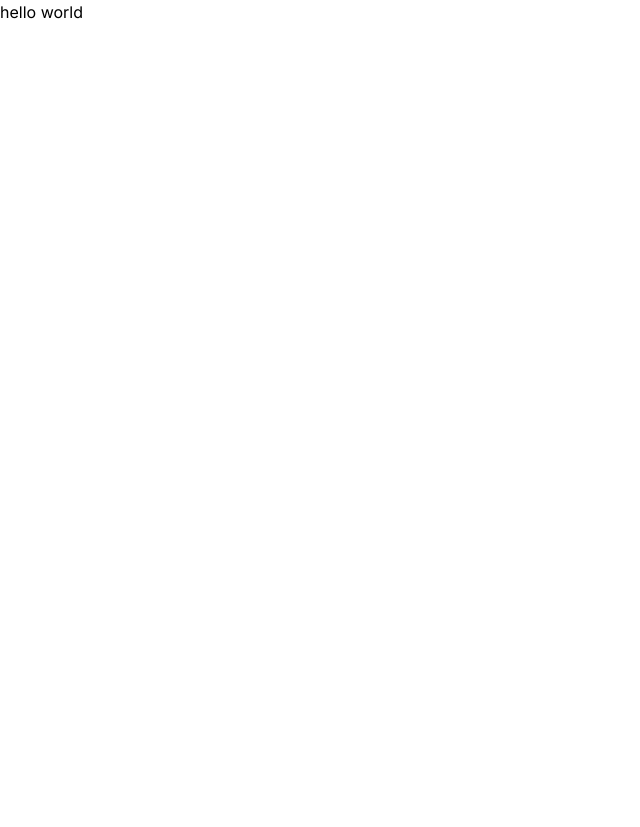
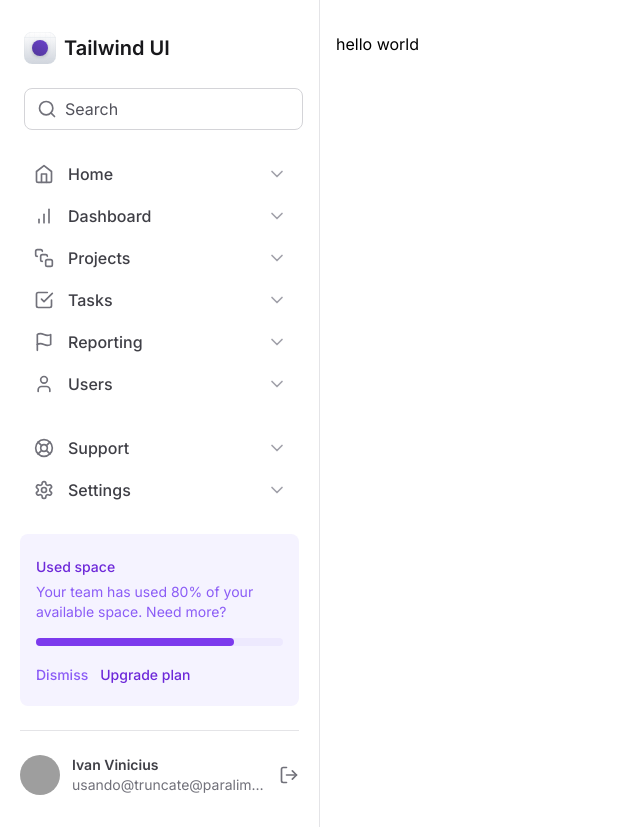
Before and after one commit to ivanvinicius/tailwind-course, a Next.js app: page / in a window 1280 px wide. Shown: the whole page, without its empty margins (0-640 px from the left). Before the commit the page ends 800 px from the top, so only its background shows below. Built offline with nearby package versions, Linux system fonts and the light colour scheme; grey boxes are pictures that could not be loaded.

Commit message:
:sparkles: sidebar

```diff
--- a/next.config.js
+++ b/next.config.js
@@ -1,4 +1,8 @@
 /** @type {import('next').NextConfig} */
-const nextConfig = {}
+const nextConfig = {
+  images: {
+    domains: ['github.com'],
+  },
+}
 
 module.exports = nextConfig
--- a/src/app/layout.tsx
+++ b/src/app/layout.tsx
@@ -1,6 +1,8 @@
 import './globals.css'
 import type { Metadata } from 'next'
 import { Inter } from 'next/font/google'
+
+import { Sidebar } from '~/components/sidebar'
 
 const inter = Inter({ subsets: ['latin'] })
 
@@ -9,14 +11,18 @@ export const metadata: Metadata = {
   description: 'Generated by create next app',
 }
 
-export default function RootLayout({
-  children,
-}: {
-  children: React.ReactNode
-}) {
+function RootLayout({ children }: { children: React.ReactNode }) {
   return (
     <html lang="en">
-      <body className={inter.className}>{children}</body>
+      <body className={inter.className}>
+        <div className="grid-cols-app grid min-h-screen">
+          <Sidebar />
+
+          <main className="px-4 pb-12 pt-8">{children}</main>
+        </div>
+      </body>
     </html>
   )
 }
+
+export default RootLayout
--- /dev/null
+++ b/src/components/input/index.tsx
@@ -0,0 +1,33 @@
+import { ComponentProps } from 'react'
+
+type RootProps = ComponentProps<'div'>
+type PrefixProps = ComponentProps<'div'>
+type ControlProps = ComponentProps<'input'>
+
+function InputRoot(props: RootProps) {
+  return (
+    <div
+      className="mx-1 flex w-full items-center gap-2 rounded-lg border border-zinc-300 px-3 py-2"
+      {...props}
+    />
+  )
+}
+
+function InputPrefix(props: PrefixProps) {
+  return <div {...props} />
+}
+
+function InputControl(props: ControlProps) {
+  return (
+    <input
+      className="flex w-full border-0 bg-transparent p-0 text-zinc-900 placeholder-zinc-600"
+      {...props}
+    />
+  )
+}
+
+export const Input = {
+  Root: InputRoot,
+  Prefix: InputPrefix,
+  Control: InputControl,
+}
--- /dev/null
+++ b/src/components/sidebar/index.tsx
@@ -0,0 +1,54 @@
+import {
+  Search,
+  BarChart,
+  CheckSquare,
+  Flag,
+  Home,
+  SquareStack,
+  User,
+  LifeBuoy,
+  Settings,
+} from 'lucide-react'
+
+import { Input } from '../input'
+import { Logo } from './logo'
+import { NavItem } from './nav-item'
+import { Profile } from './profile'
+import { SpaceWidget } from './space-widget'
+
+export function Sidebar() {
+  return (
+    <aside className="flex flex-col gap-6 border-r border-zinc-200 px-5 py-8">
+      <Logo />
+
+      <Input.Root>
+        <Input.Prefix>
+          <Search className="h-5 w-5 text-zinc-500" />
+        </Input.Prefix>
+        <Input.Control type="text" placeholder="Search" />
+      </Input.Root>
+
+      <nav className="space-y-0.5">
+        <NavItem title="Home" icon={Home} />
+        <NavItem title="Dashboard" icon={BarChart} />
+        <NavItem title="Projects" icon={SquareStack} />
+        <NavItem title="Tasks" icon={CheckSquare} />
+        <NavItem title="Reporting" icon={Flag} />
+        <NavItem title="Users" icon={User} />
+      </nav>
+
+      <div className="mt-auto flex flex-col gap-6 ">
+        <nav className="space-y-0.5">
+          <NavItem title="Support" icon={LifeBuoy} />
+          <NavItem title="Settings" icon={Settings} />
+        </nav>
+
+        <SpaceWidget />
+
+        <div className="h-px bg-zinc-200" />
+
+        <Profile />
+      </div>
+    </aside>
+  )
+}
--- /dev/null
+++ b/src/components/sidebar/logo.tsx
@@ -0,0 +1,131 @@
+export function Logo() {
+  return (
+    <strong className="mx-1 flex items-center gap-2 text-xl  font-semibold text-zinc-900">
+      <svg
+        width={32}
+        height={32}
+        viewBox="0 0 32 32"
+        fill="none"
+        xmlns="http://www.w3.org/2000/svg"
+      >
+        <g clipPath="url(#clip0_7901_308)">
+          <rect width={32} height={32} rx={8} fill="#fff" />
+          <rect
+            width={32}
+            height={32}
+            rx={8}
+            fill="url(#paint0_linear_7901_308)"
+          />
+          <path
+            fillRule="evenodd"
+            clipRule="evenodd"
+            d="M16 2.039C8.29 2.039 2.039 8.289 2.039 16c0 7.71 6.25 13.961 13.961 13.961 7.71 0 13.961-6.25 13.961-13.961 0-7.71-6.25-13.961-13.961-13.961zM1.961 16C1.961 8.247 8.247 1.961 16 1.961S30.039 8.247 30.039 16 23.753 30.039 16 30.039 1.961 23.753 1.961 16z"
+            fill="#D0D5DD"
+          />
+          <path
+            fillRule="evenodd"
+            clipRule="evenodd"
+            d="M16 12.078a3.922 3.922 0 100 7.845 3.922 3.922 0 000-7.845zM12 16a4 4 0 118 0 4 4 0 01-8 0z"
+            fill="#D0D5DD"
+          />
+          <path
+            fillRule="evenodd"
+            clipRule="evenodd"
+            d="M16 13.32a2.68 2.68 0 100 5.36 2.68 2.68 0 000-5.36zM13.243 16a2.757 2.757 0 115.514 0 2.757 2.757 0 01-5.514 0z"
+            fill="#D0D5DD"
+          />
+          <path d="M15.961 0h.078v32h-.078V0z" fill="#D0D5DD" />
+          <path d="M32 15.96v.079H0v-.078h32z" fill="#D0D5DD" />
+          <path
+            d="M26.602 0h.078v32h-.078V0zM10.64 0h.078v32h-.077V0zM21.282 0h.077v32h-.077V0zM5.32 0h.078v32H5.32V0z"
+            fill="#D0D5DD"
+          />
+          <path
+            d="M32 26.602v.077H0v-.077h32zM32 10.64v.078H0v-.077h32zM32 21.281v.078H0v-.078h32zM32 5.32v.078H0V5.32h32z"
+            fill="#D0D5DD"
+          />
+          <g filter="url(#filter0_dd_7901_308)">
+            <circle cx={16} cy={16} r={8} fill="url(#paint1_linear_7901_308)" />
+          </g>
+        </g>
+        <rect
+          x={0.15}
+          y={0.15}
+          width={31.7}
+          height={31.7}
+          rx={7.85}
+          stroke="#D0D5DD"
+          strokeWidth={0.3}
+        />
+        <defs>
+          <filter
+            id="filter0_dd_7901_308"
+            x={5}
+            y={6}
+            width={22}
+            height={22}
+            filterUnits="userSpaceOnUse"
+            colorInterpolationFilters="sRGB"
+          >
+            <feFlood floodOpacity={0} result="BackgroundImageFix" />
+            <feColorMatrix
+              in="SourceAlpha"
+              values="0 0 0 0 0 0 0 0 0 0 0 0 0 0 0 0 0 0 127 0"
+              result="hardAlpha"
+            />
+            <feOffset dy={1} />
+            <feGaussianBlur stdDeviation={1} />
+            <feColorMatrix values="0 0 0 0 0.0627451 0 0 0 0 0.0941176 0 0 0 0 0.156863 0 0 0 0.06 0" />
+            <feBlend
+              in2="BackgroundImageFix"
+              result="effect1_dropShadow_7901_308"
+            />
+            <feColorMatrix
+              in="SourceAlpha"
+              values="0 0 0 0 0 0 0 0 0 0 0 0 0 0 0 0 0 0 127 0"
+              result="hardAlpha"
+            />
+            <feOffset dy={1} />
+            <feGaussianBlur stdDeviation={1.5} />
+            <feColorMatrix values="0 0 0 0 0.0627451 0 0 0 0 0.0941176 0 0 0 0 0.156863 0 0 0 0.1 0" />
+            <feBlend
+              in2="effect1_dropShadow_7901_308"
+              result="effect2_dropShadow_7901_308"
+            />
+            <feBlend
+              in="SourceGraphic"
+              in2="effect2_dropShadow_7901_308"
+              result="shape"
+            />
+          </filter>
+          <linearGradient
+            id="paint0_linear_7901_308"
+            x1={16}
+            y1={0}
+            x2={16}
+            y2={32}
+            gradientUnits="userSpaceOnUse"
+          >
+            <stop stopColor="#fff" />
+            <stop offset={1} stopColor="#D0D5DD" />
+          </linearGradient>
+          <linearGradient
+            id="paint1_linear_7901_308"
+            x1={12}
+            y1={24}
+            x2={20}
+            y2={8}
+            gradientUnits="userSpaceOnUse"
+          >
+            <stop stopColor="#53389E" />
+            <stop offset={1} stopColor="#6941C6" />
+          </linearGradient>
+          <clipPath id="clip0_7901_308">
+            <rect width={32} height={32} rx={8} fill="#fff" />
+          </clipPath>
+        </defs>
+      </svg>
+      <span className="">Tailwind UI</span>
+    </strong>
+  )
+}
--- /dev/null
+++ b/src/components/sidebar/nav-item.tsx
@@ -0,0 +1,22 @@
+import { ChevronDown } from 'lucide-react'
+import { ElementType } from 'react'
+
+interface Props {
+  title: string
+  icon: ElementType
+}
+
+export function NavItem({ title, icon: Icon }: Props) {
+  return (
+    <a
+      className="group flex items-center gap-3 rounded px-3 py-2 transition-all duration-150 hover:bg-violet-50"
+      href=""
+    >
+      <Icon className="2-5 h-5 text-zinc-500 group-hover:text-violet-700" />
+      <span className="font-medium text-zinc-700 group-hover:text-violet-700">
+        {title}
+      </span>
+      <ChevronDown className="ml-auto h-5 w-5 text-zinc-400 group-hover:text-violet-700" />
+    </a>
+  )
+}
--- /dev/null
+++ b/src/components/sidebar/profile.tsx
@@ -0,0 +1,33 @@
+import { LogOut } from 'lucide-react'
+import Image from 'next/image'
+
+export function Profile() {
+  return (
+    <div className=" flex items-center gap-3">
+      <Image
+        className="h-10 w-10 rounded-full"
+        src="https://github.com/ivanvinicius.png"
+        alt=""
+        width={40}
+        height={40}
+      />
+
+      <div className="flex flex-col truncate">
+        <span className="text-sm font-semibold text-zinc-700">
+          Ivan Vinicius
+        </span>
+        <span className="truncate text-sm text-zinc-500">
+          usando@truncate@paralimitarlarguradoelemento.com
+        </span>
+      </div>
+
+      <button
+        className="group ml-auto border-0 bg-transparent"
+        type="button"
+        title="Sair da aplicação"
+      >
+        <LogOut className="h-5 w-5 text-zinc-500 group-hover:text-red-500" />
+      </button>
+    </div>
+  )
+}
--- /dev/null
+++ b/src/components/sidebar/space-widget.tsx
@@ -0,0 +1,33 @@
+export function SpaceWidget() {
+  return (
+    <div className="flex flex-col gap-4 rounded-lg bg-violet-50 px-4 py-5">
+      <div className="space-y-1">
+        <span className="text-sm/5 font-medium text-violet-700">
+          Used space
+        </span>
+        <p className="text-sm/5 text-violet-500">
+          Your team has used 80% of your available space. Need more?
+        </p>
+      </div>
+
+      <div className="h-2 rounded-full bg-violet-100">
+        <div className="h-2 w-4/5 rounded-full bg-violet-600" />
+      </div>
+
+      <div className="space-x-3">
+        <button
+          type="button"
+          className="text-sm font-medium text-violet-500 hover:text-violet-700"
+        >
+          Dismiss
+        </button>
+        <button
+          type="button"
+          className="text-sm font-medium text-violet-700 hover:text-violet-900"
+        >
+          Upgrade plan
+        </button>
+      </div>
+    </div>
+  )
+}
--- a/tailwind.config.ts
+++ b/tailwind.config.ts
@@ -5,8 +5,8 @@ const config: Config = {
 
   theme: {
     extend: {
-      colors: {
-        example: '#FFFFFF',
+      gridTemplateColumns: {
+        app: 'minmax(18rem, 20rem) 1fr',
       },
     },
   },
```
Also changed, not shown: prettier.config.js (line endings or trailing spaces).
